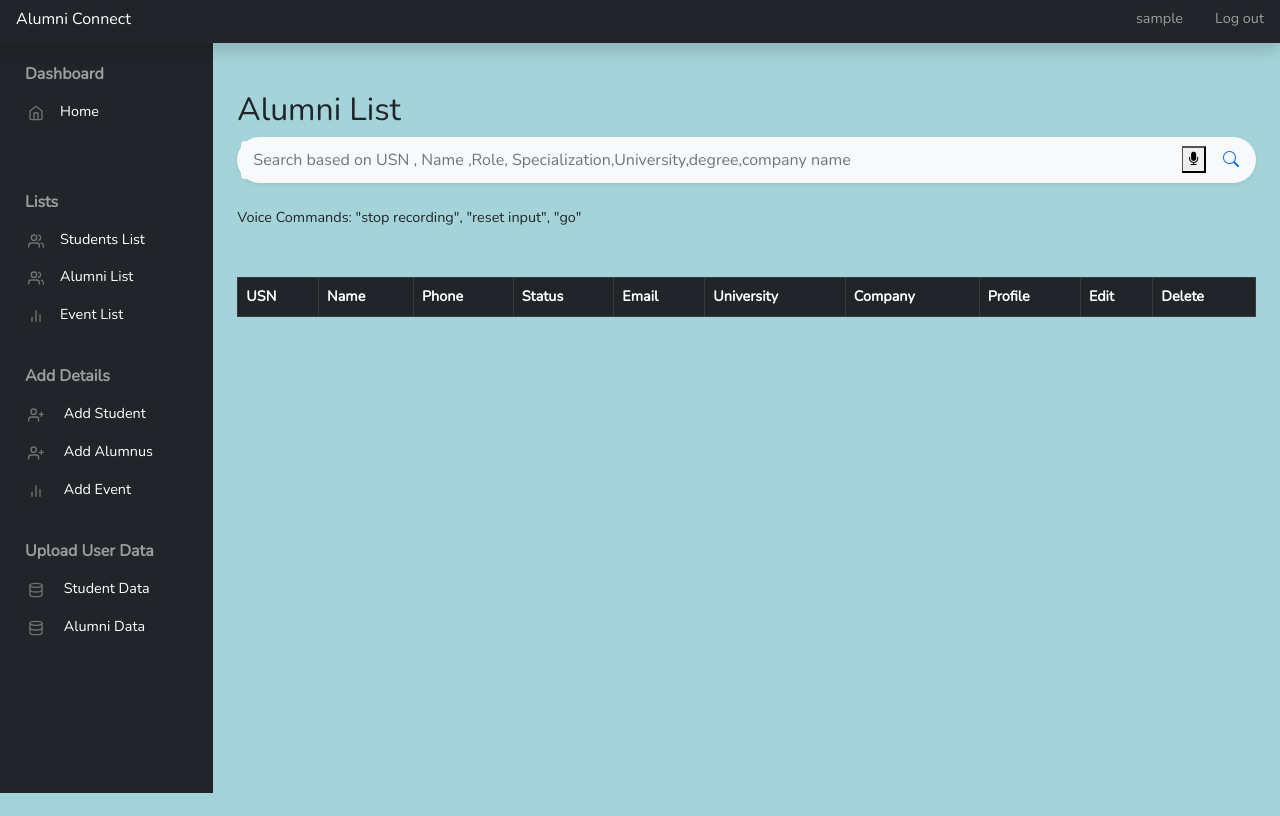
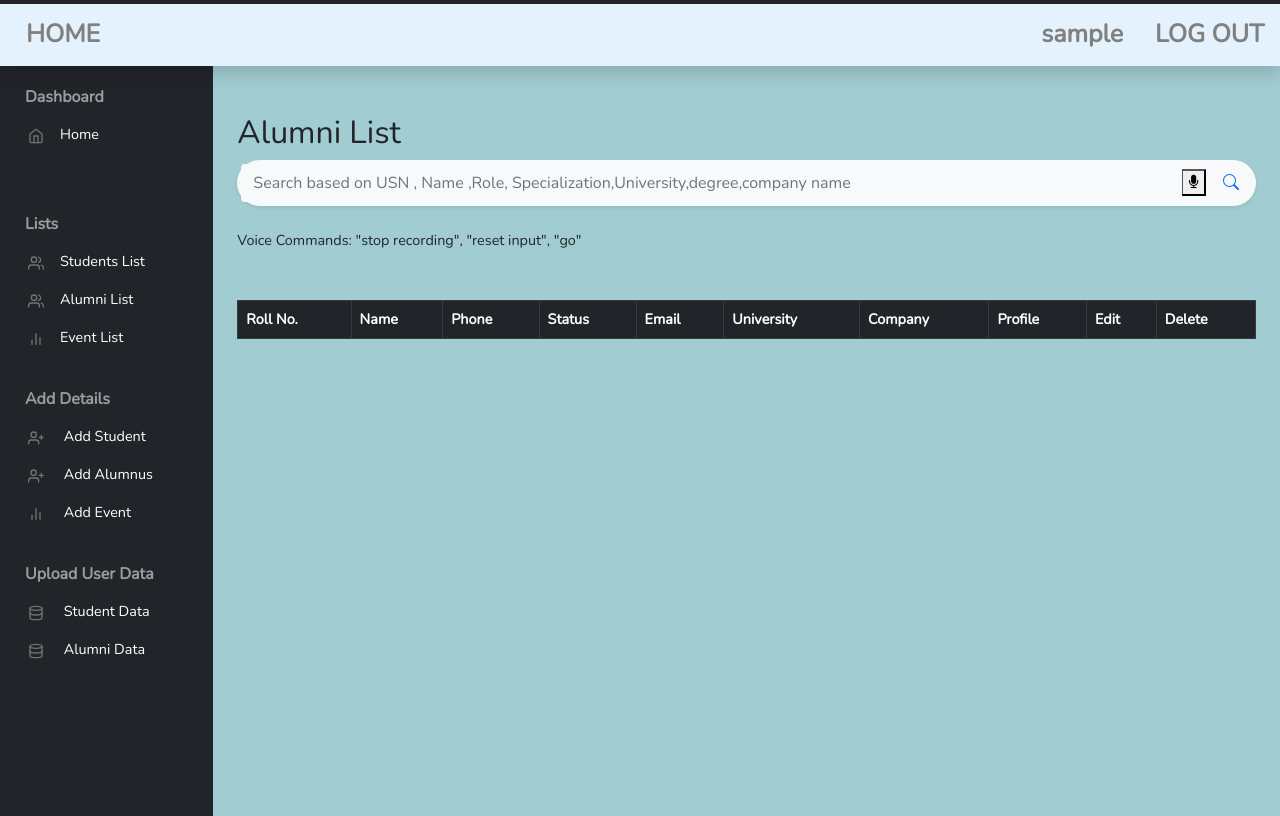
Before and after one commit to manipta/AlumSphere, a Django app: page /students/alsearch in a window 1280 px wide. Shown: the part 187-1003 px from the top of the page. Before the commit the page ends 980 px from the top, so only its background shows below. Run offline with Django 3.2, Linux system fonts and the light colour scheme; the visitor is signed in with stand-in values (Sample User, id 1); lists and menus that the app fills with data are empty; some libraries are stand-ins or nearby versions.

Commit message:
Updated interface

```diff
--- a/AlumSphere/admin/templates/admin/components/sidebar.html
+++ b/AlumSphere/admin/templates/admin/components/sidebar.html
@@ -1,4 +1,4 @@
-<nav id="sidebarMenu" class="navbar-dark bg-dark col-md-3 col-lg-2 d-md-block sidebar-sticky collapse">
+<nav id="sidebarMenu" class="navbar-dark bg-dark col-md-3 col-lg-2 d-md-block sidebar-sticky collapse" style="display:flex">
     <div class="position-sticky pt-1">
         <div class="mb-4">
             <button class="btn bg-transparent align-items-center rounded collapsed" data-bs-toggle="collapse"
@@ -37,8 +37,8 @@
                         <span data-feather="users" class="me-3"></span>Alumni List
                     </a>
                 </li>
-                <li class="nav-item {% if request.resolver_match.url_name == 'list_alumni' %}active{% endif %}">
-                    <a class="nav-link {% if request.resolver_match.url_name == 'list_alumni' %}active{% endif %}"
+                <li class="nav-item {% if request.resolver_match.url_name == 'list_event' %}active{% endif %}">
+                    <a class="nav-link {% if request.resolver_match.url_name == 'list_event' %}active{% endif %}"
                         aria-current="page" href="{% url 'list_event' %}">
                         <span data-feather="bar-chart-2" class="me-3"></span>Event List
                     </a>
@@ -67,8 +67,8 @@
                                 <span data-feather="user-plus" class="me-3"></span> Add Alumnus
                             </a>
                         </li>
-                        <li class="nav-item {% if request.resolver_match.url_name == 'new_alumni' %}active{% endif %}">
-                            <a class="nav-link {% if request.resolver_match.url_name == 'new_alumni' %}active{% endif %}"
+                        <li class="nav-item {% if request.resolver_match.url_name == 'new_event' %}active{% endif %}">
+                            <a class="nav-link {% if request.resolver_match.url_name == 'new_event' %}active{% endif %}"
                                 aria-current="page" href="{% url 'new_event' %}">
                                 <span data-feather="bar-chart-2" class="me-3"></span> Add Event
                             </a>
--- a/AlumSphere/alumni/templates/alumni/components/sidebar.html
+++ b/AlumSphere/alumni/templates/alumni/components/sidebar.html
@@ -1,4 +1,4 @@
-<nav id="sidebarMenu" class="navbar-dark bg-dark col-md-3 col-lg-2 d-md-block sidebar-sticky collapse">
+<nav id="sidebarMenu" class="navbar-dark bg-dark col-md-3 col-lg-2 d-md-block sidebar-sticky collapse" style="display:flex">
     <div class="position-sticky pt-3">
         <ul class="nav flex-column">
             <li class="nav-item  {% if request.resolver_match.url_name == 'home' %}active{% endif %}">
--- a/AlumSphere/api/settings.py
+++ b/AlumSphere/api/settings.py
@@ -135,9 +135,10 @@ USE_TZ = True
 # Static files (CSS, JavaScript, Images)
 # https://docs.djangoproject.com/en/3.2/howto/static-files/
 
-STATIC_URL = os.path.join(BASE_DIR, "static/")
-#STATIC_ROOT = os.path.join(BASE_DIR, "static/")
 
+# STATIC_ROOT = os.path.join(BASE_DIR, "static")
+# STATIC_ROOT = os.path.join(BASE_DIR, 'staticfiles')
+# STATICFILES_DIRS = [os.path.join(BASE_DIR, 'static')]
 
 MEDIA_URL = "/media/"
 MEDIA_ROOT = os.path.join(BASE_DIR, "media")
@@ -172,6 +173,7 @@ LOGGING = {
     },
 }
 
+STATIC_URL = "/static/"
 STATICFILES_DIRS = [
     os.path.join(BASE_DIR, "static/"),
 ]
--- a/AlumSphere/posts/templates/posts/new.html
+++ b/AlumSphere/posts/templates/posts/new.html
@@ -12,7 +12,7 @@
 
 {% block content %}
 <main class="col-md-9 ms-sm-auto col-lg-10 px-md-4">
-  <div class="card text-white bg-dark col-md-6 offset-md-3 mt-5 p-5">
+  <div class="card text-white bg-dark col-md-6 offset-md-3 mt-2 p-3">
     <h1 class="h2">Create Post</h1>
     <form method="post" action="{% url 'new_post' %}">
       {% csrf_token %}
--- a/AlumSphere/student/templates/student/alsearch.html
+++ b/AlumSphere/student/templates/student/alsearch.html
@@ -40,7 +40,7 @@
             <thead class="table-dark">
                 <tr>
 
-                    <th scope="col">USN</th>
+                    <th scope="col">Roll No.</th>
                     <th scope="col">Name</th>
                     <th scope="col">Phone</th>
                     <th scope="col">Status</th>
--- a/AlumSphere/templates/base.html
+++ b/AlumSphere/templates/base.html
@@ -12,12 +12,12 @@
 
 </head>
 
-<body style="background-image: url(''); background-repeat: no-repeat;
+<body style="background-color:#A1CCD1; background-repeat: no-repeat;
 background-attachment: cover;
 ">
     {% include 'tuheader.html' %}
-    <header class="navbar navbar-dark sticky-top bg-dark flex-md-nowrap p-0 shadow">
-        <a class="navbar-brand col-md-3 col-lg-2 me-0 px-3" href="{% url 'home' %}">Alumni Connect</a>
+    <header class="navbar navbar-dark sticky-top flex-md-nowrap p-0 shadow" style="background-color: #e3f2fd;">
+        <a class="navbar-brand col-md-3 col-lg-2 me-0 px-3" style="color:Gray;font-size:25px;margin-left:10px" href="{% url 'home' %}"><strong>HOME</strong></a>
         <button class="navbar-toggler position-absolute d-md-none collapsed" type="button" data-bs-toggle="collapse"
             data-bs-target="#sidebarMenu" aria-controls="sidebarMenu" aria-expanded="false"
             aria-label="Toggle navigation">
@@ -29,8 +29,8 @@ background-attachment: cover;
         <div class="navbar-nav">
             {% if user.is_authenticated %}
             <div class="nav-item text-nowrap">
-                <a class="nav-link px-3" href="{% url 'home' %}">
-                    {{ user.get_username }}
+                <a class="nav-link px-3"style="color:Gray;font-size:25px" href="{% url 'home' %}">
+                   <strong> {{ user.get_username }}</strong>
                 </a>
             </div>
             {% endif %}
@@ -39,11 +39,11 @@ background-attachment: cover;
         <div class="navbar-nav">
             {% if user.is_authenticated %}
             <div class="nav-item text-nowrap">
-                <a class="nav-link px-3" href="{% url 'logout'%}?next=/">Log out</a>
+                <a class="nav-link px-3" style="color:Gray;font-size:25px" href="{% url 'logout'%}?next=/"><strong>LOG OUT</strong></a>
             </div>
             {% else %}
             <div class="nav-item text-nowrap">
-                <a class="nav-link px-3" href="{% url 'login' %}?next=/">Log in</a>
+                <a class="nav-link px-3" style="color:Gray;font-size:25px" href="{% url 'login' %}?next=/"><strong>LOG IN</strong></a>
             </div>
             {% endif %}
         </div>
--- a/AlumSphere/templates/registration/login.html
+++ b/AlumSphere/templates/registration/login.html
@@ -1,8 +1,8 @@
 {% extends "base.html" %} {% block content %}
 <main>
 
-  <div class="col-md-4 bg-dark text-white offset-md-4 mt-5 p-5">
-    <h1 class="h2">Login</h1>
+  <div class="col-md-4 text-white bg-dark bg-gradient offset-md-4 mt-4 p-5">
+    <h1 class="h1" style="color:white;">Login</h1>
     <form method="post" action="{% url 'login' %}">
       {% csrf_token %}
       <div class="mt-4">
--- a/AlumSphere/templates/tuheader.html
+++ b/AlumSphere/templates/tuheader.html
@@ -1,11 +1,14 @@
-<div style="
-  background-color: #212529;
+<div
+  style="
+    background-color: #212529;
     padding-top: 1rem;
     padding-bottom: 1rem;
     padding-left: 0px;
     padding-right: 0px;
-  ">
-  <div style="
+  "
+>
+  <div
+    style="
       display: flex;
       justify-content: space-between;
       padding-left: 5vw;
@@ -13,50 +16,63 @@
       align-items: center;
       font-family: sans-serif;
     ">
+    <div style="display: flex;justify-content:space-evenly; gap:50px">
     <div>
-      <a href="/"><img
-          src="https://th.bing.com/th/id/R.12f41a74ad1a17831d47da175b8ead4b?rik=rXOoWBnbKlMdMg&riu=http%3a%2f%2fwww.thapar.edu%2fimages%2flogo.png&ehk=BrDFzylrTuh13Ov%2bHdel7q%2f3IC0KwmK0dP0kvjqiGrw%3d&risl=&pid=ImgRaw&r=0"
-          alt="Home" style="width: 200px" /></a>
+      <a href="/">
+        {% load static %}
+        <img src={% static 'images/LOGO5.png' %}
+          alt="Home"
+          style="width: 200px; height:150px; width:150px"
+      /></a>
+
     </div>
 
+    <div>
+      <span style="font-size: 4.2rem;color:Gray; font-weight: 90; font-family: 'Lora', serif">
+        Alum<span style="color:white">Sphere</span>
+      </span>
+    </div>
     <div style="text-align: center">
-      <h3 class="rtecenter" style="
+      <h3
+        class="rtecenter"
+        style="
           margin-block-start: 0;
           margin-block-end: 15px;
           font-weight: normal;
-        ">
-      </h3>
+        "
+      ></h3>
       <h1 class="rtecenter" style="text-decoration: none; margin-block-end: 0">
-        <span style="font-size: 2.2rem;font-weight: 90;font-family: 'Lora', serif;"><a style = "color: cornflowerblue;" href="https://www.rvce.edu.in/" target="_blank" style="text-decoration: none">Thapar Institute of Engineering and Technology
-          </a></span>
+        <span
+          style="font-size: 1.8rem;color:Gray; font-weight: 90; font-family: 'Lora', serif">Thapar Institute of <span style="color:white">Engineering</span> and <span style="color:white">Technology</span>
+      </span>
       </h1>
-      <h6 class="rtecenter" style="
+      <h6
+        class="rtecenter"
+        style="
           margin-block-start: 7px;
           margin-block-end: 3px;
           font-weight: normal;
-        ">
-        <span style="color: #d3d3d3;font-weight: 90; font-family: 'Lora', serif;">(Deemed to be University)</span>
+        "
+      >
+        <span
+          style="color: #d3d3d3; font-weight: 90; font-family: 'Lora', serif"
+          >(Deemed to be University)</span
+        >
       </h6>
-      <h6 class="rtecenter" style="
+      <h6
+        class="rtecenter"
+        style="
           margin-block-start: 3px;
           margin-block-end: 0;
           font-weight: normal;
-        ">
-        <span style="color: #d3d3d3;font-weight: 90;font-family: 'Lora', serif;">Accredited with an 'A+' grade by the National Assessment and Accreditation Council (NAAC).</span>
+        "
+      >
+        <span
+          style="color: #d3d3d3; font-weight: 90; font-family: 'Lora', serif"
+          >Accredited with an 'A+' grade by NAAC.</span
+        >
       </h6>
     </div>
-
-    <div style="display: flex; justify-content: space-between">
-      <h1 style="
-          font-weight: normal;
-          display: flex;
-          align-items: center;
-          font-size: 25px;
-          float: left;
-          padding-right: 2vw;
-        ">
-        <span style="color: #C0C0C0;font-weight: 90; font-family: 'Lora', serif;">Since 1956</span>
-      </h1>
-    </div>
+  </div>
   </div>
 </div>
```
Also changed, not shown: AlumSphere/alumni/templates/alumni/home.html (+8 -8 lines), AlumSphere/base/templates/base/register.html (+6 -6 lines), AlumSphere/student/templates/student/components/sidebar.html (+9 -9 lines), AlumSphere/student/templates/student/home.html (+6 -5 lines), AlumSphere/student/templates/student/profile.html (+7 -8 lines), AlumSphere/static/images/LOGO.png (added), AlumSphere/static/images/LOGO1.png (added), AlumSphere/static/images/LOGO2.png (added), AlumSphere/static/images/LOGO3.png (added), AlumSphere/static/images/LOGO4.png (added), AlumSphere/static/images/LOGO5.png (added), 1 other file.
